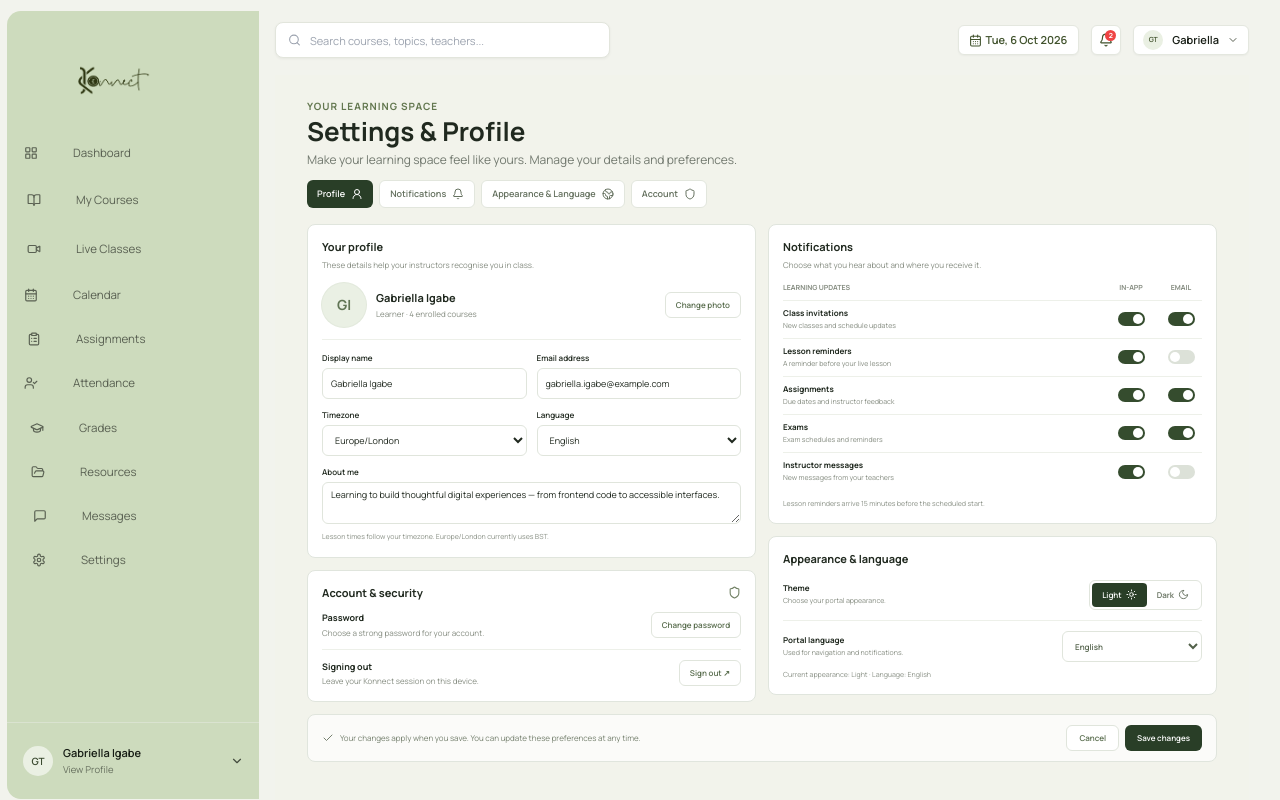
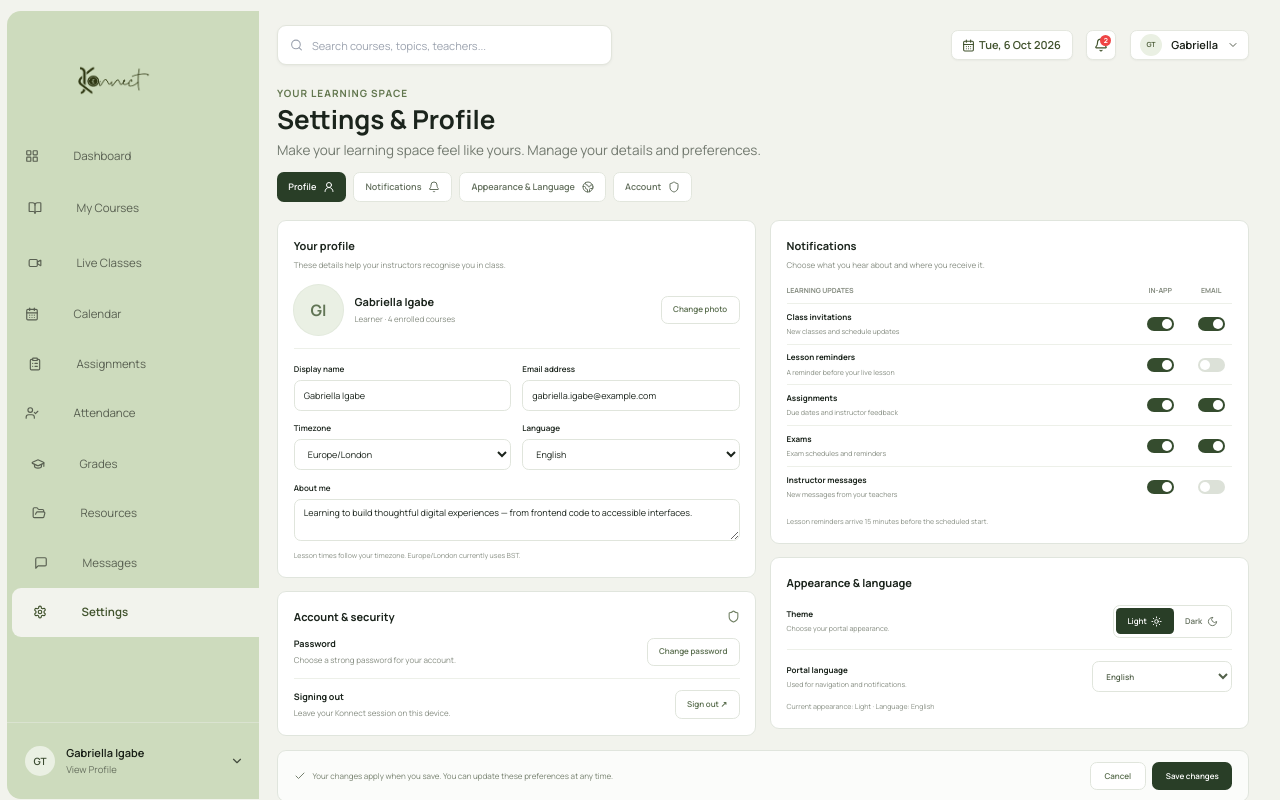
Before and after one commit to Mustivo/Konnect, a Next.js app: page /learner/settings in a window 1280 px wide. Built offline with nearby package versions, Linux system fonts and the light colour scheme; a web font is replaced by a local one.

Commit message:
new file changed

```diff
--- a/app/globals.css
+++ b/app/globals.css
@@ -30,8 +30,15 @@
 
 html {
   scroll-behavior: smooth;
+  font-size: 17px;
   color-scheme: light;
   background: var(--background);
+}
+
+@media (min-width: 1280px) {
+  html {
+    font-size: 18px;
+  }
 }
 
 html[data-theme="dark"] {
@@ -81,6 +88,8 @@ body {
   color: var(--foreground);
 
   font-family: var(--font-sans);
+  font-size: 1rem;
+  line-height: 1.6;
 
   transition:
     background-color 0.3s ease,
--- a/app/layout.tsx
+++ b/app/layout.tsx
@@ -36,7 +36,19 @@ export default function RootLayout({
       <head>
         <script
           dangerouslySetInnerHTML={{
-            __html: `const savedTheme = localStorage.getItem("konnect-theme"); document.documentElement.setAttribute("data-theme", savedTheme === "dark" ? "dark" : "light");`,
+            __html: `
+              (() => {
+                try {
+                  const savedTheme = localStorage.getItem("konnect-theme");
+                  const theme = savedTheme === "dark" ? "dark" : "light";
+                  document.documentElement.setAttribute("data-theme", theme);
+                  document.documentElement.classList.toggle("dark", theme === "dark");
+                } catch (error) {
+                  document.documentElement.setAttribute("data-theme", "light");
+                  document.documentElement.classList.remove("dark");
+                }
+              })();
+            `,
           }}
         />
       </head>
--- a/app/learner/attendance/page.tsx
+++ b/app/learner/attendance/page.tsx
@@ -0,0 +1 @@
+export { default } from "../page";
--- a/app/learner/layout.tsx
+++ b/app/learner/layout.tsx
@@ -1,5 +1,24 @@
-import DashNav from "@/components/dashboard/DashNav";
-import DashSidebar from "@/components/dashboard/DashSidebar";
+"use client";
+
+import { useEffect } from "react";
+import DashboardShell from "@/components/dashboard/DashboardShell";
+
+function LearnerThemeInitializer() {
+  useEffect(() => {
+    const savedTheme = window.localStorage.getItem("konnect-theme");
+    const shouldUseLight = savedTheme !== "dark";
+
+    document.documentElement.setAttribute("data-theme", shouldUseLight ? "light" : "dark");
+    document.documentElement.classList.toggle("dark", !shouldUseLight);
+    document.body.style.backgroundColor = "#f2f3ed";
+
+    if (!savedTheme) {
+      window.localStorage.setItem("konnect-theme", "light");
+    }
+  }, []);
+
+  return null;
+}
 
 export default function DashboardLayout({
   children,
@@ -7,24 +26,9 @@ export default function DashboardLayout({
   children: React.ReactNode;
 }) {
   return (
-    <div className="flex h-screen overflow-hidden bg-[#f2f3ed]">
-      {/* Sidebar: fixed, never scrolls */}
-      <div className="h-screen shrink-0 pb-px pl-[7px] pt-[11px]">
-        <DashSidebar />
-      </div>
-
-      {/* Right side */}
-      <div className="flex min-w-0 flex-1 flex-col">
-        {/* Navbar: fixed, never scrolls */}
-        <div className="shrink-0">
-          <DashNav />
-        </div>
-
-        {/* Only this area scrolls */}
-        <main className="-mt-[5px] min-h-0 flex-1 overflow-y-auto pb-8 pl-4 pr-[31px] [scrollbar-color:#cddbbd_transparent] [scrollbar-width:thin]">
-          {children}
-        </main>
-      </div>
-    </div>
+    <>
+      <LearnerThemeInitializer />
+      <DashboardShell>{children}</DashboardShell>
+    </>
   );
 }
--- a/app/learner/message/page.tsx
+++ b/app/learner/message/page.tsx
@@ -137,7 +137,7 @@ export default function LearnerMessagesPage() {
   }
 
   return (
-    <main className="learner-page min-h-[calc(100vh-5rem)] bg-[#f2f3eb] px-4 py-6 text-[#20291f] sm:px-6 lg:px-8">
+    <div>
       <div className="mx-auto max-w-[1320px]">
         <header className="mb-4">
           <p className="text-[10px] font-bold uppercase tracking-[0.1em] text-[#63774f]">Your learning space</p>
@@ -246,7 +246,7 @@ export default function LearnerMessagesPage() {
           </section>
         </section>
       </div>
-    </main>
+    </div>
   );
 }
 
--- a/app/learner/resource/page.tsx
+++ b/app/learner/resource/page.tsx
@@ -83,7 +83,7 @@ export default function LearnerResourcesPage() {
   }
 
   return (
-    <main className="learner-page min-h-screen bg-[#f2f3eb] px-4 py-7 text-[#20291f] sm:px-6 lg:px-8">
+    <div>
       <div className="mx-auto max-w-[1320px]">
         <header>
           <p className="text-[10px] font-bold uppercase tracking-[0.1em] text-[#63774f]">Your learning space</p>
@@ -183,6 +183,6 @@ export default function LearnerResourcesPage() {
           </aside>
         </section>
       </div>
-    </main>
+    </div>
   );
 }
--- a/app/learner/settings/page.tsx
+++ b/app/learner/settings/page.tsx
@@ -140,7 +140,7 @@ export default function LearnerSettingsPage() {
   }
 
   return (
-    <main className="min-h-screen bg-[#f2f3eb] px-4 py-6 text-[#20291f] transition-colors dark:bg-[#111510] dark:text-[#edf1e9] sm:px-6 lg:px-8">
+    <div>
       <div className="mx-auto max-w-[1320px]">
         <header>
           <p className="text-[10px] font-bold uppercase tracking-[0.1em] text-[#63774f] dark:text-[#a8be97]">Your learning space</p>
@@ -260,6 +260,6 @@ export default function LearnerSettingsPage() {
           </div>
         </footer>
       </div>
-    </main>
+    </div>
   );
 }
--- a/components/Navbar.tsx
+++ b/components/Navbar.tsx
@@ -32,6 +32,7 @@ export default function Navbar() {
 
     setTheme(initialTheme);
     document.documentElement.setAttribute("data-theme", initialTheme);
+    document.documentElement.classList.toggle("dark", initialTheme === "dark");
     setThemeLoaded(true);
   }, []);
 
@@ -41,6 +42,7 @@ export default function Navbar() {
     }
 
     document.documentElement.setAttribute("data-theme", theme);
+    document.documentElement.classList.toggle("dark", theme === "dark");
     window.localStorage.setItem("konnect-theme", theme);
   }, [theme, themeLoaded]);
 
--- a/components/dashboard/DashSidebar.tsx
+++ b/components/dashboard/DashSidebar.tsx
@@ -1,5 +1,8 @@
+"use client";
+
 import Link from "next/link";
 import Image from "next/image";
+import { usePathname } from "next/navigation";
 import {
   LayoutGrid,
   BookOpen,
@@ -24,14 +27,16 @@ const menuItems = [
   { name: "Live Classes", href: "/dashboard/live-classes", icon: Video, left: 20, marginTop: 5 },
   { name: "Calendar", href: "/dashboard/calendar", icon: CalendarDays, left: 17, marginTop: 2 },
   { name: "Assignments", href: "/dashboard/assignments", icon: ClipboardList, left: 20, marginTop: 0 },
-  { name: "Attendance", href: "/dashboard/attendance", icon: UserCheck, left: 17, marginTop: 0 },
+  { name: "Attendance", href: "/learner", icon: UserCheck, left: 17, marginTop: 0 },
   { name: "Grades", href: "/dashboard/grades", icon: GraduationCap, left: 23, marginTop: 1 },
-  { name: "Resources", href: "/dashboard/resources", icon: FolderOpen, left: 24, marginTop: 0 },
-  { name: "Messages", href: "/dashboard/messages", icon: MessageSquare, left: 26, marginTop: 0 },
-  { name: "Settings", href: "/dashboard/settings", icon: Settings, left: 25, marginTop: 0 },
+  { name: "Resources", href: "/learner/resource", icon: FolderOpen, left: 24, marginTop: 0 },
+  { name: "Messages", href: "/learner/message", icon: MessageSquare, left: 26, marginTop: 0 },
+  { name: "Settings", href: "/learner/settings", icon: Settings, left: 25, marginTop: 0 },
 ];
 
 export default function DashSidebar() {
+  const pathname = usePathname();
+
   return (
     <aside className="flex h-full w-[252px] flex-col rounded-l-[14px] bg-[#cddbbd]">
       {/* Logo block: first menu item starts 120px from the top */}
@@ -50,16 +55,19 @@ export default function DashSidebar() {
       <nav>
         {menuItems.map((item) => {
           const Icon = item.icon;
+          const isActive = pathname === item.href ||
+            (item.name === "Attendance" && pathname === "/learner/attendance");
 
           return (
             <Link
               key={item.href}
               href={item.href}
+              aria-current={isActive ? "page" : undefined}
               style={{
                 marginTop: item.marginTop,
                 paddingLeft: item.left - 4,
               }}
-              className="ml-1 flex h-11 items-center rounded-l-lg text-[#596052] transition-colors hover:bg-[#f2f3ed] hover:text-[#40522c]"
+              className={`ml-1 flex h-11 items-center rounded-l-lg transition-colors ${isActive ? "bg-[#f2f3ed] font-semibold text-[#40522c]" : "text-[#596052] hover:bg-[#f2f3ed] hover:text-[#40522c]"}`}
             >
               <Icon size={14} className="shrink-0" />
 
--- a/components/dashboard/DashboardShell.tsx
+++ b/components/dashboard/DashboardShell.tsx
@@ -0,0 +1,23 @@
+import type { ReactNode } from "react";
+import DashNav from "@/components/dashboard/DashNav";
+import DashSidebar from "@/components/dashboard/DashSidebar";
+
+export default function DashboardShell({ children }: { children: ReactNode }) {
+	return (
+		<div className="learner-page flex h-screen overflow-hidden bg-[#f2f3ed]">
+			<div className="h-screen shrink-0 pb-px pl-[7px] pt-[11px]">
+				<DashSidebar />
+			</div>
+
+			<div className="flex min-w-0 flex-1 flex-col">
+				<div className="shrink-0">
+					<DashNav />
+				</div>
+
+				<main className="-mt-[5px] min-h-0 flex-1 overflow-y-auto pb-8 pl-4 pr-[31px] [scrollbar-color:#cddbbd_transparent] [scrollbar-width:thin]">
+					{children}
+				</main>
+			</div>
+		</div>
+	);
+}
```
